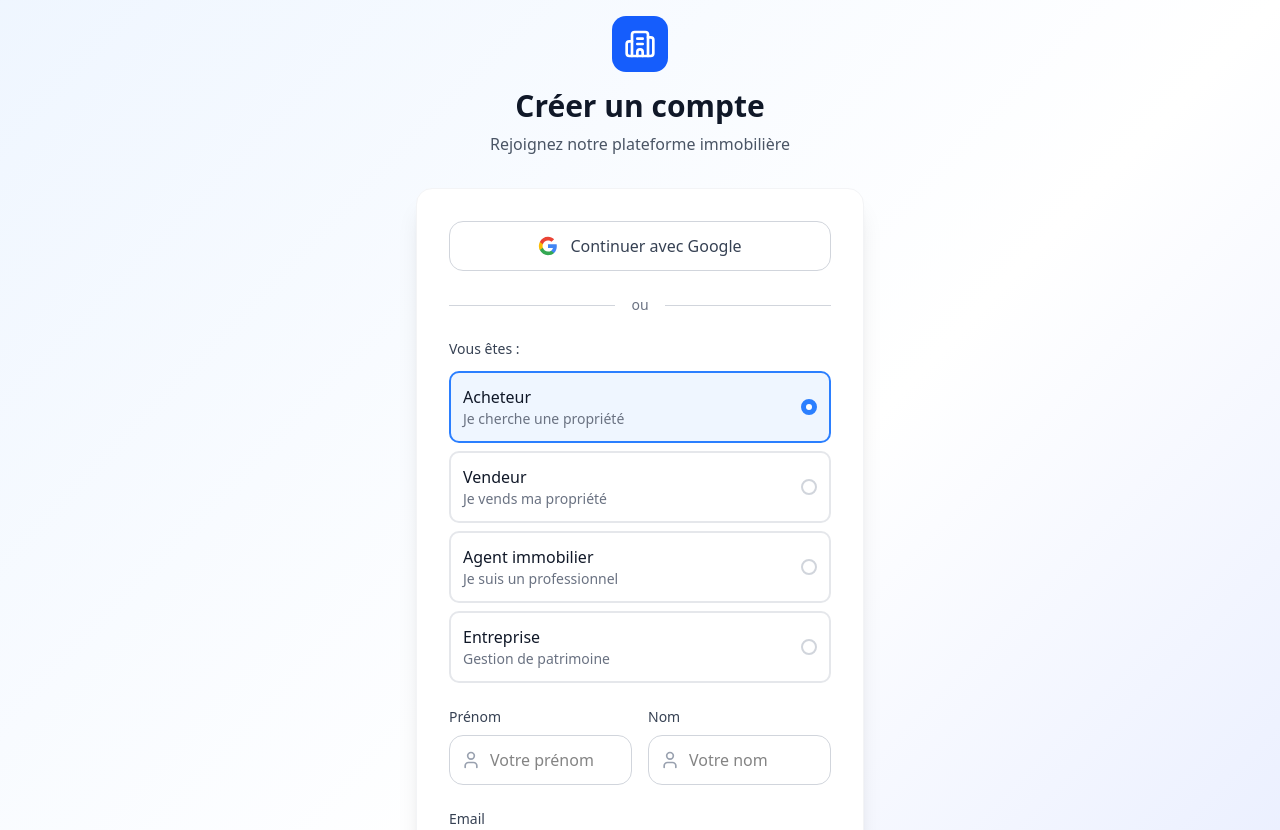
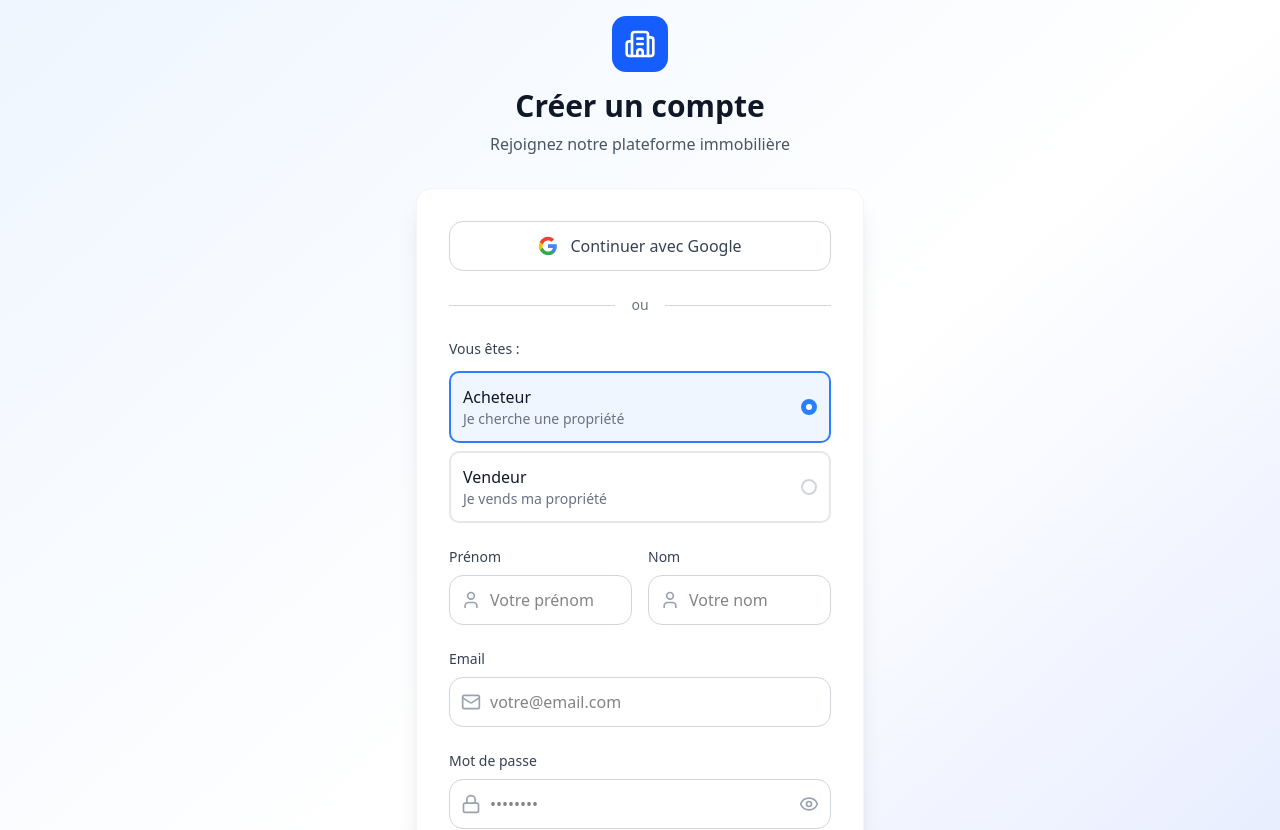
Before and after one commit to zorothecoder00/ceaImmo, a Next.js app: page /auth/register in a window 1280 px wide. Shown: the top 830 px of the page. Built offline with nearby package versions, Linux system fonts and the light colour scheme; no server answers.

Commit message:
Suppression du role agent et du role entreprise dans auth/register

```diff
--- a/src/app/auth/register/page.tsx
+++ b/src/app/auth/register/page.tsx
@@ -178,7 +178,9 @@ const RegisterPage = () => {
                 Vous êtes :
               </label>
               <div className="grid grid-cols-1 gap-2">
-                {roles.map((role) => (
+                {roles
+                  .filter(role => role.value !== Role.AGENT && role.value !== Role.ENTREPRISE)
+                  .map((role) => (
                   <label key={role.value} className="flex items-center">
                     <input
                       type="radio"
```
